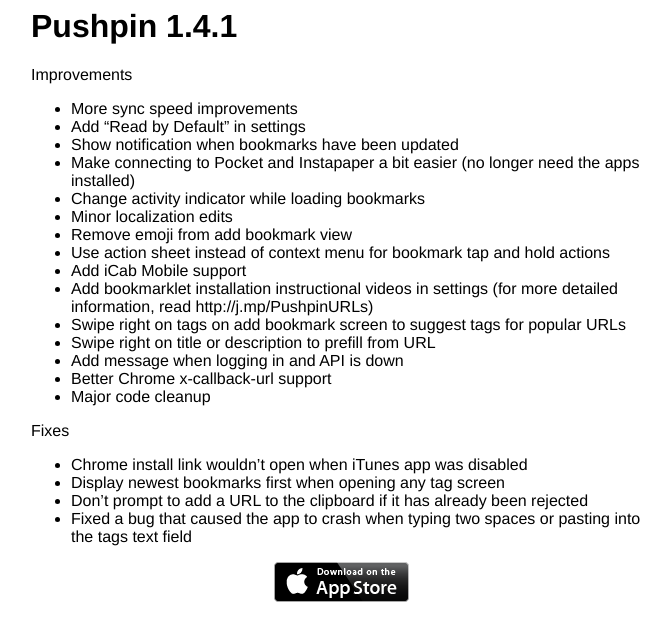
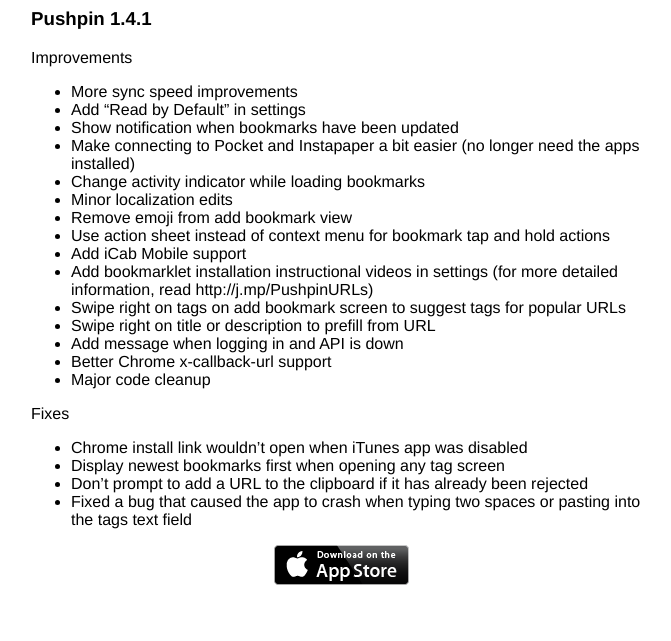
Before and after one commit to aurorasoftware/aurorasoftware.github.com, a Jekyll site: the page software/pushpin/changelog/1.4.1/index.html, which Jekyll copies as it is, in a window 1280 px wide. Shown: the top 641 px of the page, without its empty margins (299-970 px from the left). Built offline with Jekyll 4.4.1, drawn with Linux system fonts in a browser that asks for light colours; Markdown is read by kramdown in place of the engine named in the settings.

Commit message:
change h3

```diff
--- a/software/pushpin/changelog/1.4.1/index.html
+++ b/software/pushpin/changelog/1.4.1/index.html
@@ -21,7 +21,7 @@
   }
 </style>
 <div class='wrapper'>
-  <h1>Pushpin 1.4.1</h1>
+  <h3>Pushpin 1.4.1</h3>
   <p>Improvements </p>
   <ul>
     <li>More sync speed improvements</li>
```
